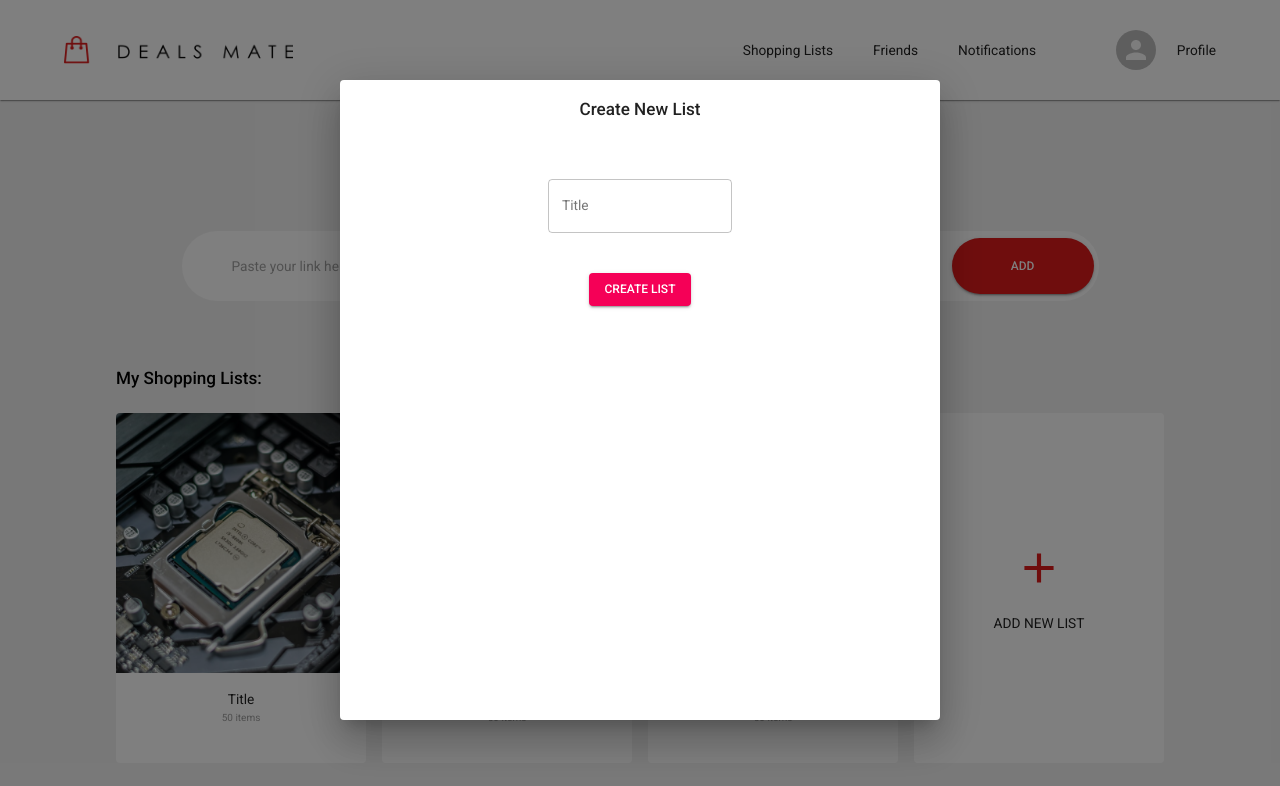
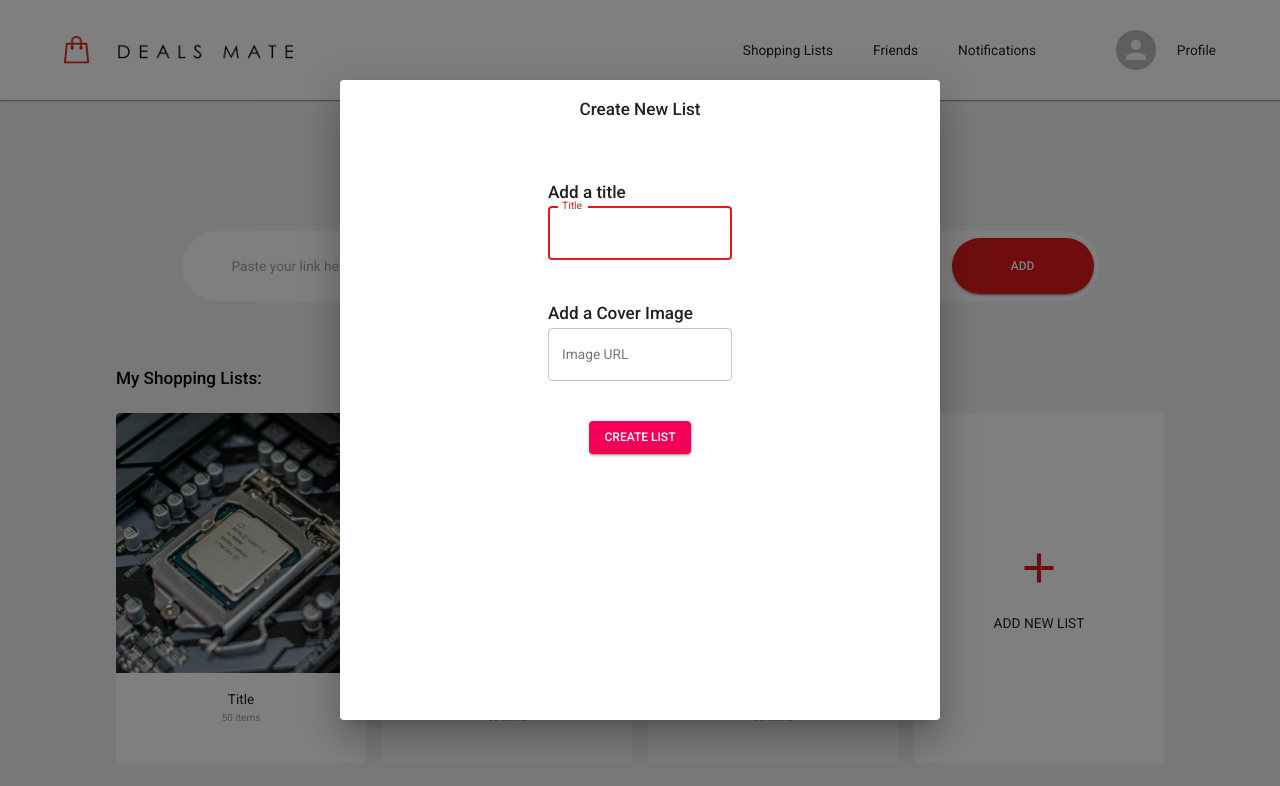
Before and after one commit to hatchways/team-seahorse, a React (Create React App) app in the folder client/: page /dashboard in a window 1280 px wide. Both pictures are taken after a click on the button "ADD NEW LIST". Shown: the top 786 px of the page. Built offline with nearby package versions, Linux system fonts and the light colour scheme.

Commit message:
Added cover image url.

```diff
--- a/client/src/components/AddNewList.jsx
+++ b/client/src/components/AddNewList.jsx
@@ -7,11 +7,11 @@ import {
   Dialog,
   DialogTitle,
   Button,
-  TextField
+  TextField,
 } from "@material-ui/core";
-import {Fragment, useState} from "react";
+import { Fragment, useState } from "react";
 import AddIcon from "@material-ui/icons/Add";
-import axios from "axios"
+import axios from "axios";
 
 const useStyles = makeStyles(() => ({
   card: {
@@ -32,31 +32,46 @@ const useStyles = makeStyles(() => ({
   },
   dialogPaper: {
     height: "80vh",
-    width: "80vw"
-  }
+    width: "80vw",
+  },
 }));
 
 const AddNewList = () => {
   const classes = useStyles();
   const [dialogIsOpen, setDialogIsOpen] = useState(false);
   const [title, setTitle] = useState("");
-  const handleOpen = () => setDialogIsOpen(true)
-  const handleClose = () => setDialogIsOpen(false);
+  const [coverImageUrl, setCoverImageUrl] = useState(
+    "http://example.com/image"
+  );
+  const [awaitingResponse, setAwaitingResponse] = useState(false);
+
+  const handleCoverImageUrlChange = (e) => {
+    setCoverImageUrl(e.target.value);
+  };
   const handleTitleChange = (e) => {
-    setTitle(e.target.value)
-  }
+    setTitle(e.target.value);
+  };
   const handleSubmit = async () => {
     try {
-      await axios.create({baseUrl: "localhost:3001", withCredentials: true}).post("/lists", {title})
+      setAwaitingResponse(true);
+      await axios
+        .create({ baseUrl: "localhost:3001", withCredentials: true })
+        .post("/lists", { title, coverImageUrl });
+      setDialogIsOpen(false);
     } catch (error) {
-      console.error(error)
+      setAwaitingResponse(false);
+      console.log(error.response);
     }
-  }
+  };
+
   return (
     <Fragment>
       <Grid item>
         <Card className={classes.card} elevation={0}>
-          <CardActionArea className={classes.action} onClick={handleOpen}>
+          <CardActionArea
+            className={classes.action}
+            onClick={() => setDialogIsOpen(true)}
+          >
             <AddIcon className={classes.icon} color="primary" />
             <Typography>ADD NEW LIST</Typography>
           </CardActionArea>
@@ -65,22 +80,36 @@ const AddNewList = () => {
       <Dialog
         classes={{ paper: classes.dialogPaper }}
         open={dialogIsOpen}
-      onClose={handleClose}
+        onClose={() => setDialogIsOpen(false)}
       >
-      <Grid
-        container
-        alignItems="center"
-        direction="column"
-        spacing={5}
-      >
+        <Grid container alignItems="center" direction="column" spacing={5}>
           <Grid item>
             <DialogTitle>Create New List</DialogTitle>
           </Grid>
           <Grid item>
-          <TextField label="Title" variant="outlined" id="list-title" onChange={handleTitleChange} />
+            <Typography variant="h6">Add a title</Typography>
+            <TextField
+              label="Title"
+              variant="outlined"
+              onChange={handleTitleChange}
+              autoFocus
+            />
           </Grid>
           <Grid item>
-          <Button variant="contained" color="secondary" onClick={handleSubmit}>
+            <Typography variant="h6">Add a Cover Image</Typography>
+            <TextField
+              label="Image URL"
+              variant="outlined"
+              onChange={handleCoverImageUrlChange}
+            />
+          </Grid>
+          <Grid item>
+            <Button
+              variant="contained"
+              color="secondary"
+              onClick={handleSubmit}
+              disabled={awaitingResponse}
+            >
               Create List
             </Button>
           </Grid>
```
Lines whose indentation alone changed are shown as unchanged.
